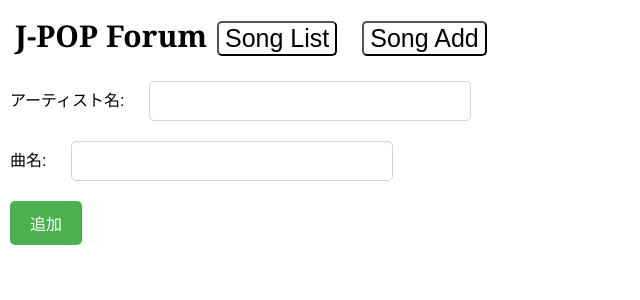
After one commit to sss2013/sss-nodeJs, a Node server app: page /add in a window 1280 px wide. The commit adds this page. Shown: the top 300 px of the page, without its empty margins (0-640 px from the left). Run offline with Node 20, Linux system fonts and the light colour scheme; some libraries are stand-ins or nearby versions.

Commit message:
⚡️improve UI & develop addSong

```diff
--- a/package.json
+++ b/package.json
@@ -11,6 +11,9 @@
   "license": "ISC",
   "description": "",
   "dependencies": {
-    "express": "^5.1.0"
+    "dotenv": "^17.2.2",
+    "ejs": "^3.1.10",
+    "express": "^5.1.0",
+    "mongodb": "^5.9.2"
   }
 }
--- /dev/null
+++ b/public/addSong.css
@@ -0,0 +1,24 @@
+input {
+    padding: 10px;
+    margin: 10px;
+    border: 1px solid lightgray;
+    border-radius: 5px;
+    width: 300px;
+    font-size: 16px;
+}
+
+label {
+    font-size: 16px;
+    margin: 10px;
+}
+
+.form-container button {
+    padding: 10px 20px;
+    margin: 10px;
+    border: none;
+    border-radius: 5px;
+    background-color: #4CAF50;
+    color: white;
+    font-size: 16px;
+    cursor: pointer;
+}
--- a/public/main.css
+++ b/public/main.css
@@ -24,8 +24,25 @@ h5 {
     background: white;
 }
 
+.nav button {
+    margin-right: 15px;
+    background: none;
+    font-size: 25px;
+    border-radius: 5px;
+}
+
+.nav button:hover {
+    cursor: pointer;
+    color: grey;
+}
+
 .nav a {
     margin-right: 10px;
+    font-size: 30px;
+    text-decoration: none;
+    color: black;
+    font-weight: bold;
+    font-family: Georgia, 'Times New Roman', Times, serif;
 }
 
 .logo {
--- a/server.js
+++ b/server.js
@@ -1,15 +1,53 @@
 const express = require('express')
 const app = express()
 
+let db
+require('dotenv').config()
+const dbUser = process.env.DB_USER;
+const dbPass = process.env.DB_PASS;
+const { MongoClient } = require('mongodb')
+
+const url = `mongodb+srv://${dbUser}:${dbPass}@cluster0.sx8zk.mongodb.net/?retryWrites=true&w=majority&appName=Cluster0`
+new MongoClient(url).connect().then((client) => {
+    console.log('DB연결성공')
+    db = client.db('music_db')
+}).catch((err) => {
+    console.log(err)
+})
+
+app.set('view engine', 'ejs')
+app.use(express.json());
+app.use(express.urlencoded({ extended: true }));
 app.use(express.static(__dirname + '/public'))
 app.listen(8080, () => {
     console.log('Server is running on port 8080')
 })
 
 app.get('/', (req, res) => {
-    res.send('Hello World!')
+    res.render('home.ejs');
 })
 
 app.get('/about', (req, res) => {
     res.sendFile(__dirname + '/about.html')
 })
+
+app.get('/list', async (req, res) => {
+    let result = await db.collection('songs').find().toArray()
+    res.render('list.ejs', { songs: result })
+})
+
+app.get('/time', (req, res) => {
+    let now = new Date()
+    res.render('time.ejs', { time: now })
+})
+
+app.get('/add', (req, res) => {
+    res.render('addSong.ejs')
+})
+
+app.post('/add', async (req, res) => {
+    const { artist, name } = req.body;
+    await db.collection('songs').insertOne({ artist: artist, name: name });
+    let result = await db.collection('songs').find().toArray()
+    res.render('list.ejs', { songs: result })
+})
--- /dev/null
+++ b/views/addSong.ejs
@@ -0,0 +1,46 @@
+<!DOCTYPE html>
+<html lang="en">
+
+<head>
+    <meta charset="UTF-8">
+    <meta name="viewport" content="width=device-width, initial-scale=1.0">
+    <title>曲追加</title>
+    <link rel="stylesheet" href="/main.css">
+    <link rel="stylesheet" href="/addSong.css">
+</head>
+
+<body>
+    <%- include('nav.ejs') %>
+
+        <div class="form-container">
+            <form id="addForm" action="/add" method="POST">
+                <label for="artist">アーティスト名:</label>
+                <input type="text" id="artist" name="artist" required>
+                <br>
+                <label for="name">曲名:</label>
+                <input type="text" id="name" name="name" required>
+                <br>
+                <button type="submit" handleSubmit={}>追加</button>
+            </form>
+        </div>
+
+        <script src="https://code.jquery.com/jquery-3.6.0.min.js"></script>
+        <script>
+            $('#addForm').on('submit', function (e) {
+                const artist = $('#artist').val();
+                const songName = $('#name').val();
+
+                const regex = /^[a-zA-Z\d!@#$%^&*ぁ-んァ-ン一-龯]{2,30}/;
+
+                if (!regex.test(artist)) {
+                    alert('歌手名は漢字、ひらがな、カタカナ、英語と数字、記号以外は入力できません');
+                    e.preventDefault();
+                    return false;
+                }
+            });
+        </script>
+</body>
+
+
+
+</html>
--- /dev/null
+++ b/views/nav.ejs
@@ -0,0 +1,9 @@
+<div class="nav">
+    <a class="logo">J-POP Forum</a>
+    <a href="/list">
+        <button>Song List</button>
+    </a>
+    <a href="/add">
+        <button>Song Add</button>
+    </a>
+</div>
```
Also changed, not shown: public/home.css (added, +38 -0 lines), public/list.css (added, +28 -0 lines), views/home.ejs (added, +23 -0 lines), views/list.ejs (added, +37 -0 lines), views/time.ejs (added, +17 -0 lines), 2 other files.
